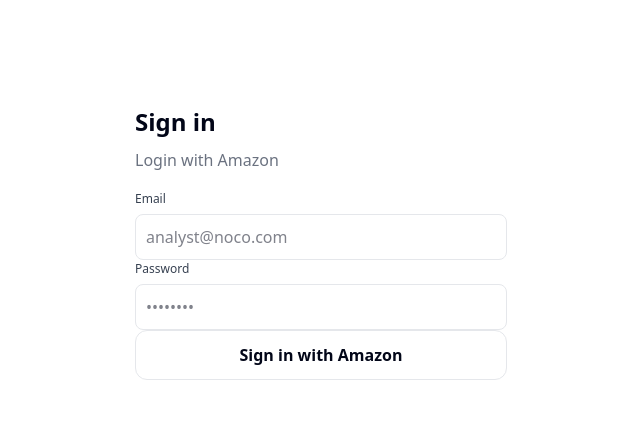
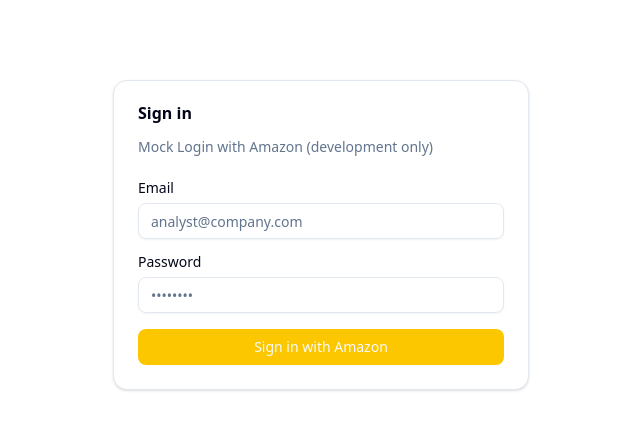
Before and after one commit to JDBruckman/vc_view, a Next.js app in the folder apps/web/: page /login in a window 1280 px wide. Shown: the top 430 px of the page, without its empty margins (319-959 px from the left). Built offline with nearby package versions, Linux system fonts and the light colour scheme.

Commit message:
converted login/overview page to use Shadcn

```diff
--- a/apps/web/package.json
+++ b/apps/web/package.json
@@ -10,6 +10,7 @@
   },
   "dependencies": {
     "@radix-ui/react-dialog": "^1.1.15",
+    "@radix-ui/react-label": "^2.1.8",
     "@radix-ui/react-separator": "^1.1.8",
     "@radix-ui/react-slot": "^1.2.4",
     "@vc-view/shared": "workspace:*",
--- a/apps/web/src/app/login/page.tsx
+++ b/apps/web/src/app/login/page.tsx
@@ -1,62 +1,48 @@
+import { Card, CardContent, CardHeader, CardTitle } from "@/components/ui/card";
+import { Input } from "@/components/ui/input";
+import { Label } from "@/components/ui/label";
+import { Button } from "@/components/ui/button";
+
 export default function LoginPage() {
   return (
-    <main
-      style={{
-        padding: 24,
-        fontFamily: "system-ui",
-        maxWidth: 420,
-        margin: "80px auto",
-      }}
-    >
-      <h1 style={{ fontSize: 24, fontWeight: 700 }}>Sign in</h1>
-      <p style={{ color: "#6b7280", marginTop: 8 }}>
-        Login with Amazon
+    <main className="mx-auto mt-20 max-w-md px-4">
+      <Card>
+        <CardHeader>
+          <CardTitle>Sign in</CardTitle>
+          <p className="mt-2 text-sm text-muted-foreground">
+            Mock Login with Amazon (development only)
           </p>
-
-      <form action='/auth/mock' method="post" style={{ marginTop: 18 }}>
-        <label style={{ display: 'flex', flexDirection: 'column', gap: 6 }}>
-          <span style={{ fontSize: 12, color: '#374151' }}>Email</span>
-          <input
+        </CardHeader>
+        <CardContent>
+          <form action="/auth/mock" method="post" className="grid gap-4">
+            <div className="grid gap-2">
+              <Label htmlFor="email">Email</Label>
+              <Input
+                id="email"
                 name="email"
                 type="email"
                 required
-            placeholder="analyst@noco.com"
-            style={{
-              padding: 10,
-              borderRadius: 8,
-              border: "1px solid #e5e7eb",
-            }}
+                placeholder="analyst@company.com"
               />
-        </label>
-        <label style={{ display: 'flex', flexDirection: 'column', gap: 6 }}>
-          <span style={{ fontSize: 12, color: '#374151' }}>Password</span>
-          <input
+            </div>
+
+            <div className="grid gap-2">
+              <Label htmlFor="password">Password</Label>
+              <Input
+                id="password"
                 name="password"
                 type="password"
                 required
                 placeholder="••••••••"
-            style={{
-              padding: 10,
-              borderRadius: 8,
-              border: "1px solid #e5e7eb",
-            }}
               />
-        </label>
+            </div>
 
-        <button
-          type="submit"
-          style={{
-            width: "100%",
-            padding: 12,
-            borderRadius: 12,
-            border: "1px solid #e5e7eb",
-            fontWeight: 700,
-            cursor: "pointer",
-          }}
-        >
+            <Button type="submit" className="w-full bg-yellow-400">
               Sign in with Amazon
-        </button>
+            </Button>
           </form>
+        </CardContent>
+      </Card>
     </main>
   );
 }
--- a/apps/web/src/app/overview/page.tsx
+++ b/apps/web/src/app/overview/page.tsx
@@ -1,4 +1,6 @@
 import { SpendChart } from "@/components/SpendChart";
+import { Card, CardContent } from "@/components/ui/card";
+
 
 type Row = {
   date: string;
@@ -104,16 +106,11 @@ const tacos = account?.tacos_account === null || account?.tacos_account === unde
 
 function Kpi({ label, value }: { label: string; value: string }) {
   return (
-    <div
-      style={{
-        border: "1px solid #e5e7eb",
-        borderRadius: 12,
-        padding: 16,
-        minWidth: 180,
-      }}
-    >
-      <div style={{ fontSize: 12, color: "#6b7280" }}>{label}</div>
-      <div style={{ fontSize: 20, fontWeight: 700, marginTop: 6 }}>{value}</div>
-    </div>
+    <Card className="min-w-45">
+      <CardContent className="p-4">
+        <div className="text-xs text-muted-foreground">{label}</div>
+        <div className="mt-2 text-xl font-semibold">{value}</div>
+      </CardContent>
+    </Card>
   );
 }
--- /dev/null
+++ b/apps/web/src/components/ui/card.tsx
@@ -0,0 +1,92 @@
+import * as React from "react"
+
+import { cn } from "@/lib/utils"
+
+function Card({ className, ...props }: React.ComponentProps<"div">) {
+  return (
+    <div
+      data-slot="card"
+      className={cn(
+        "bg-card text-card-foreground flex flex-col gap-6 rounded-xl border py-6 shadow-sm",
+        className
+      )}
+      {...props}
+    />
+  )
+}
+
+function CardHeader({ className, ...props }: React.ComponentProps<"div">) {
+  return (
+    <div
+      data-slot="card-header"
+      className={cn(
+        "@container/card-header grid auto-rows-min grid-rows-[auto_auto] items-start gap-2 px-6 has-data-[slot=card-action]:grid-cols-[1fr_auto] [.border-b]:pb-6",
+        className
+      )}
+      {...props}
+    />
+  )
+}
+
+function CardTitle({ className, ...props }: React.ComponentProps<"div">) {
+  return (
+    <div
+      data-slot="card-title"
+      className={cn("leading-none font-semibold", className)}
+      {...props}
+    />
+  )
+}
+
+function CardDescription({ className, ...props }: React.ComponentProps<"div">) {
+  return (
+    <div
+      data-slot="card-description"
+      className={cn("text-muted-foreground text-sm", className)}
+      {...props}
+    />
+  )
+}
+
+function CardAction({ className, ...props }: React.ComponentProps<"div">) {
+  return (
+    <div
+      data-slot="card-action"
+      className={cn(
+        "col-start-2 row-span-2 row-start-1 self-start justify-self-end",
+        className
+      )}
+      {...props}
+    />
+  )
+}
+
+function CardContent({ className, ...props }: React.ComponentProps<"div">) {
+  return (
+    <div
+      data-slot="card-content"
+      className={cn("px-6", className)}
+      {...props}
+    />
+  )
+}
+
+function CardFooter({ className, ...props }: React.ComponentProps<"div">) {
+  return (
+    <div
+      data-slot="card-footer"
+      className={cn("flex items-center px-6 [.border-t]:pt-6", className)}
+      {...props}
+    />
+  )
+}
+
+export {
+  Card,
+  CardHeader,
+  CardFooter,
+  CardTitle,
+  CardAction,
+  CardDescription,
+  CardContent,
+}
--- /dev/null
+++ b/apps/web/src/components/ui/input.tsx
@@ -0,0 +1,21 @@
+import * as React from "react"
+
+import { cn } from "@/lib/utils"
+
+function Input({ className, type, ...props }: React.ComponentProps<"input">) {
+  return (
+    <input
+      type={type}
+      data-slot="input"
+      className={cn(
+        "file:text-foreground placeholder:text-muted-foreground selection:bg-primary selection:text-primary-foreground dark:bg-input/30 border-input h-9 w-full min-w-0 rounded-md border bg-transparent px-3 py-1 text-base shadow-xs transition-[color,box-shadow] outline-none file:inline-flex file:h-7 file:border-0 file:bg-transparent file:text-sm file:font-medium disabled:pointer-events-none disabled:cursor-not-allowed disabled:opacity-50 md:text-sm",
+        "focus-visible:border-ring focus-visible:ring-ring/50 focus-visible:ring-[3px]",
+        "aria-invalid:ring-destructive/20 dark:aria-invalid:ring-destructive/40 aria-invalid:border-destructive",
+        className
+      )}
+      {...props}
+    />
+  )
+}
+
+export { Input }
--- /dev/null
+++ b/apps/web/src/components/ui/label.tsx
@@ -0,0 +1,24 @@
+"use client"
+
+import * as React from "react"
+import * as LabelPrimitive from "@radix-ui/react-label"
+
+import { cn } from "@/lib/utils"
+
+function Label({
+  className,
+  ...props
+}: React.ComponentProps<typeof LabelPrimitive.Root>) {
+  return (
+    <LabelPrimitive.Root
+      data-slot="label"
+      className={cn(
+        "flex items-center gap-2 text-sm leading-none font-medium select-none group-data-[disabled=true]:pointer-events-none group-data-[disabled=true]:opacity-50 peer-disabled:cursor-not-allowed peer-disabled:opacity-50",
+        className
+      )}
+      {...props}
+    />
+  )
+}
+
+export { Label }
```
Lines whose indentation alone changed are shown as unchanged.
